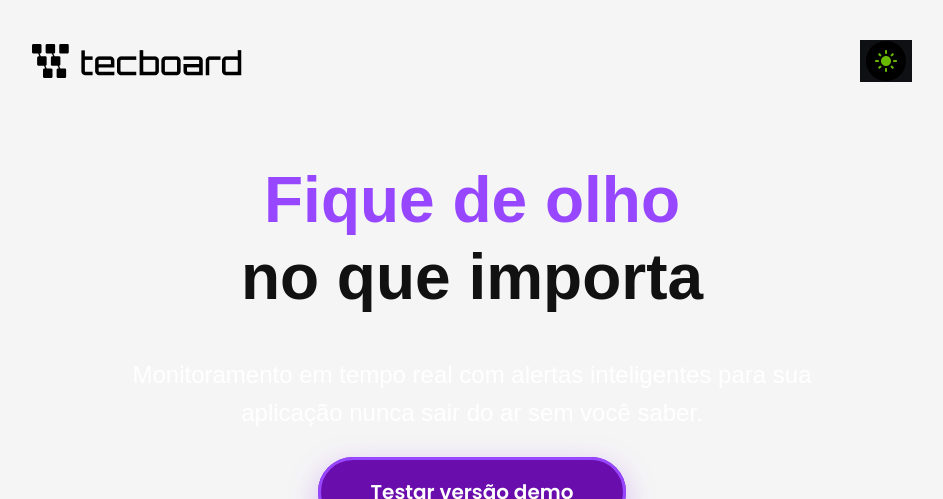
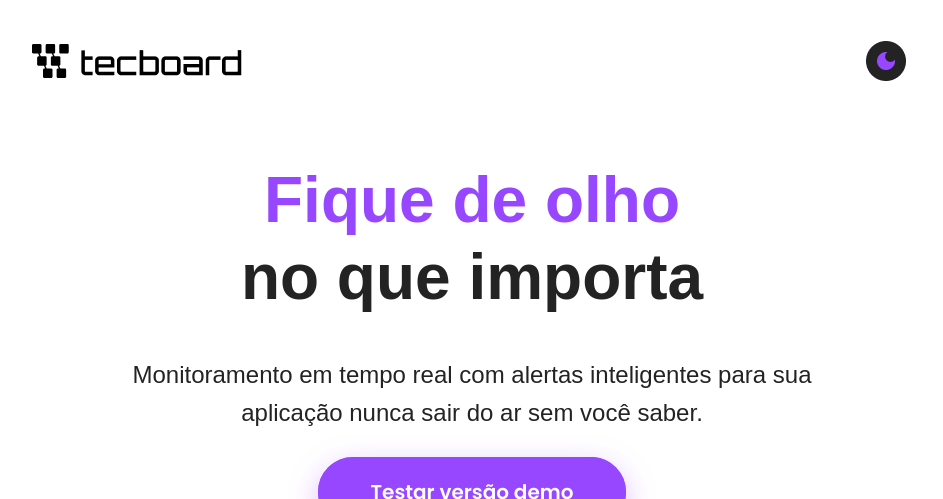
Before and after one commit to Gabs4256/Tecboard, a plain HTML site: page Index.html in a window 1280 px wide. Both pictures are taken after a click on the button "Alternar Tema". Shown: the top 499 px of the page, without its empty margins (168-1111 px from the left). Drawn offline with Linux system fonts and the light colour scheme; grey boxes are pictures that could not be loaded; a web font is replaced by a local one.

Commit message:
Finalizando projeto com ajustes no Js

```diff
--- a/Index.html
+++ b/Index.html
@@ -34,7 +34,7 @@
           id="themeToggle"
           aria-label="Alternar Tema"
         >
-          <img src="/Assets/Modos branco.png" alt="Logo Branco" />
+          <img id="themeIcon" src="/Assets/Modos branco.png" alt="Logo Branco" />
         </button>
       </header>
       <main>
--- a/script.js
+++ b/script.js
@@ -1,20 +1,18 @@
-const toggleTheme = document.getElementById("themeToggle");
+const themeToggle = document.getElementById('themeToggle');
+const themeIcon = document.getElementById('themeIcon');
 const body = document.body;
 
-// Se o tema claro estava salvo antes
-if (localStorage.getItem("theme") === "light") {
-  body.classList.add("light-theme");
-  toggleTheme.src = "./Assets/icone-lua.png"; // ícone escuro
-}
+// Definir os caminhos das duas imagens
+const darkModeIcon = "./Assets/Modos branco.png";
+const lightModeIcon = "./Assets/Modos preto.png"; // ou o nome correto
 
-toggleTheme.addEventListener("click", () => {
-  body.classList.toggle("light-theme");
+themeToggle.addEventListener('click', () => {
+    body.classList.toggle('light-theme');
 
-  if (body.classList.contains("light-theme")) {
-    toggleTheme.src = "./Assets/icone-lua.png"; // ícone para tema claro
-    localStorage.setItem("theme", "light");
-  } else {
-    toggleTheme.src = "./Assets/Modos preto.png"; // ícone para tema escuro
-    localStorage.setItem("theme", "dark");
-  }
+    // Trocar a imagem baseado no tema
+    if (body.classList.contains('light-theme')) {
+        themeIcon.src = lightModeIcon;
+    } else {
+        themeIcon.src = darkModeIcon;
+    }
 });
--- a/style.css
+++ b/style.css
@@ -26,17 +26,14 @@ body {
   margin: 0 auto;
   padding: 20px;
 }
-/* Tema claro */
+
 .light-theme {
-  background-color: #f5f5f5;
-  color: #111;
+  background-color: var(--OFF-WHITE);
+  color: var(--GRAFITE);
 }
-
-.light-theme .cabecalho img {
+.light-theme .logo {
   filter: invert(1);
 }
-
-.light-theme .botao__demo {
-  background-color: #6a0dad;
-  color: white;
+.light-theme .paragrafo__texto{
+  color: var(--GRAFITE);
 }
--- a/styles/header.css
+++ b/styles/header.css
@@ -10,7 +10,7 @@
   gap: 10px;
 }
 .theme-toggle {
-  background: var(--Fundo-Dark);
+  background: transparent !important;
   border: none;
   cursor: pointer;
   display: flex;
@@ -21,7 +21,7 @@
   transform: scale(1.1);
 }
 @media screen and (min-width: 1200px) {
-  .cabecalho{
+  .cabecalho {
     margin: 0 10em;
   }
 }
--- a/styles/main.css
+++ b/styles/main.css
@@ -44,7 +44,7 @@
   box-shadow: 0 10px 30px rgba(168, 85, 247, 0.4);
 }
 .botao__demo:hover {
-  background: var(--Roxo-Destaque);
+  background-color: var(--Roxo-Hover);
   transform: translateY(-3px);
   box-shadow: 0 15px 40px rgba(168, 85, 247, 0.6);
 }
@@ -72,10 +72,11 @@
   .imagem__mobile {
     width: 500px;
     height: 400px;
-    position: relative;}
+    position: relative;
+  }
 }
-@media screen and (min-width: 1720px){
-  .paragrafo__texto{
+@media screen and (min-width: 1720px) {
+  .paragrafo__texto {
     max-width: 900px;
     white-space: normal;
     word-wrap: break-word;
```
